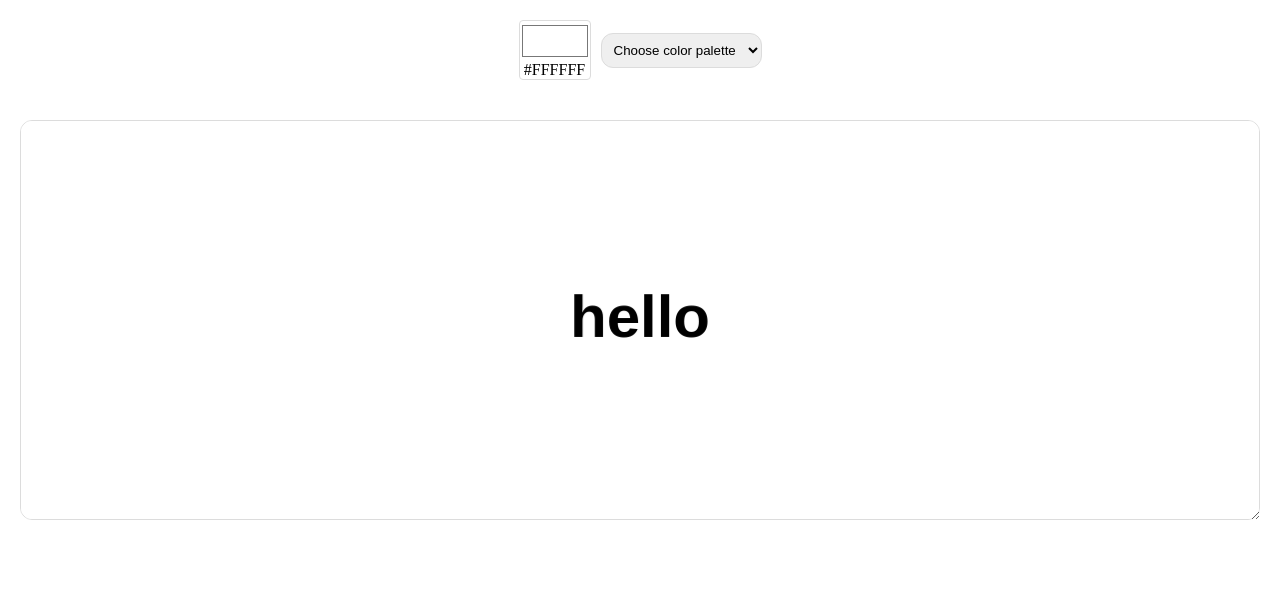
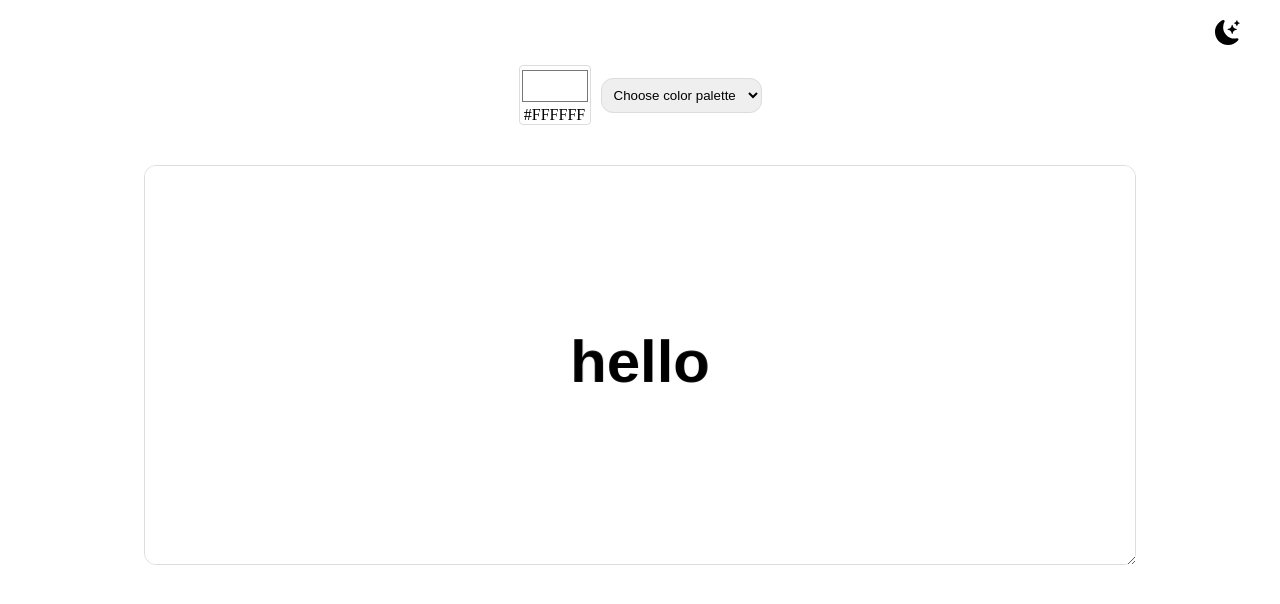
Before and after one commit to Md-Gulzeesh/ctruh_assignment, a React (Vite) app in the folder frontend/: page / in a window 1280 px wide. Shown: the top 604 px of the page. Built offline with nearby package versions, Linux system fonts and the light colour scheme.

Commit message:
dark mode functionality and react-icons package added

```diff
--- a/frontend/package.json
+++ b/frontend/package.json
@@ -10,7 +10,8 @@
   },
   "dependencies": {
     "react": "^18.2.0",
-    "react-dom": "^18.2.0"
+    "react-dom": "^18.2.0",
+    "react-icons": "^4.7.1"
   },
   "devDependencies": {
     "@types/react": "^18.0.27",
--- a/frontend/src/App.css
+++ b/frontend/src/App.css
@@ -1,3 +1,11 @@
+.darkMode,.lightMode{
+  background-color: #1a202c;
+  height: 100vh;
+  transition: all 250ms ease-in-out;
+}
+.lightMode{
+  background-color: white;
+}
 .container{
   display: flex;
   flex-direction: column;
@@ -44,3 +52,9 @@ select{
   padding: 8px;
   cursor: pointer;
 }
+.toggleThemeContainer{
+  display: flex;
+  justify-content: end;
+  width: 100%;
+  padding: 20px 40px 0 0;
+}
--- a/frontend/src/App.jsx
+++ b/frontend/src/App.jsx
@@ -2,10 +2,12 @@ import { useEffect, useRef, useState } from "react";
 import "./App.css";
 import ColorPicker from "./components/ColorPicker";
 import ResizableCanvas from "./components/ResizableCanvas";
+import { BsSun, BsFillMoonStarsFill } from "react-icons/bs";
 
 function App() {
   const [colorValue, setColorValue] = useState("#ffffff"); //default value is white
   const canvasRef = useRef(null);
+  const [toggleTheme, setToggleTheme] = useState("light");
 
   // Function to handle div dimension change
   const handleResize = () => {
@@ -48,7 +50,23 @@ function App() {
     handleResize();
   }, [colorValue]);
 
+  console.log(toggleTheme)
   return (
+    <div className={toggleTheme === "light"?"lightMode":"darkMode"}>
+      {" "}
+      <div className="toggleThemeContainer">
+        {toggleTheme === "light" ? (
+          <BsFillMoonStarsFill
+            onClick={() => setToggleTheme("dark")}
+            style={{ fontSize: "25px", cursor: "pointer" }}
+          />
+        ) : (
+          <BsSun
+            onClick={() => setToggleTheme("light")}
+            style={{ fontSize: "25px", cursor: "pointer",color:"white" }}
+          />
+        )}
+      </div>
       <div className="container">
         <ColorPicker
           handleChange={handleChange}
@@ -57,6 +75,7 @@ function App() {
         />
         <ResizableCanvas canvasRef={canvasRef} colorValue={colorValue} />
       </div>
+    </div>
   );
 }
 
--- a/frontend/src/components/ColorPicker.jsx
+++ b/frontend/src/components/ColorPicker.jsx
@@ -3,7 +3,7 @@ import React from "react";
 const ColorPicker = ({ handleChange, handleCopyToClipBoard, colorValue }) => {
   return (
     <div className="color_picker_container">
-      <div>
+      <div style={{background:"white"}}>
         <input
           onChange={handleChange}
           type="color"
--- a/frontend/src/components/ResizableCanvas.jsx
+++ b/frontend/src/components/ResizableCanvas.jsx
@@ -6,7 +6,7 @@ const ResizableCanvas = ({ colorValue, canvasRef }) => {
       style={{
         resize: "both",
         overflow: "hidden",
-        width: "100%",
+        width: "80%",
         height: "50vh",
         textAlign: "center",
         margin:"20px"
```
Also changed, not shown: 1 other file (tests, documents, lock files or other folders). Lines whose indentation alone changed are shown as unchanged.
